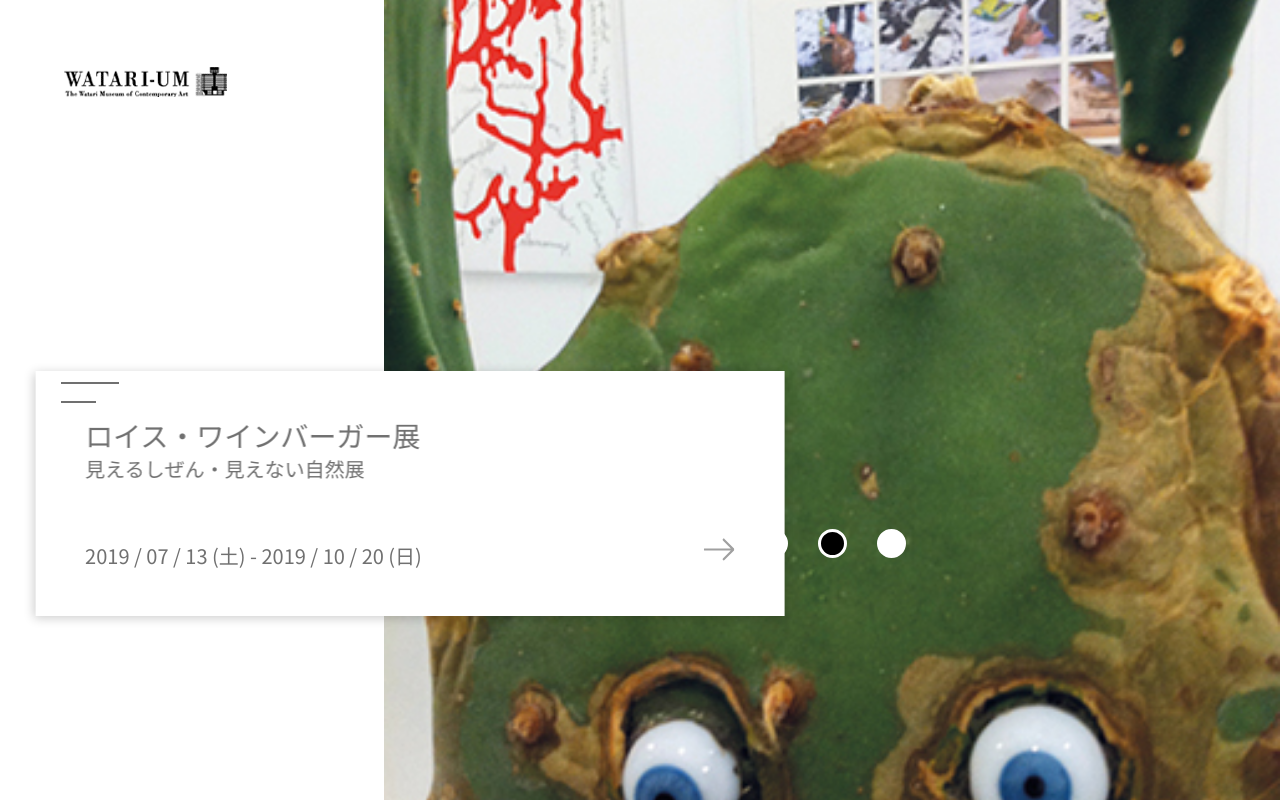
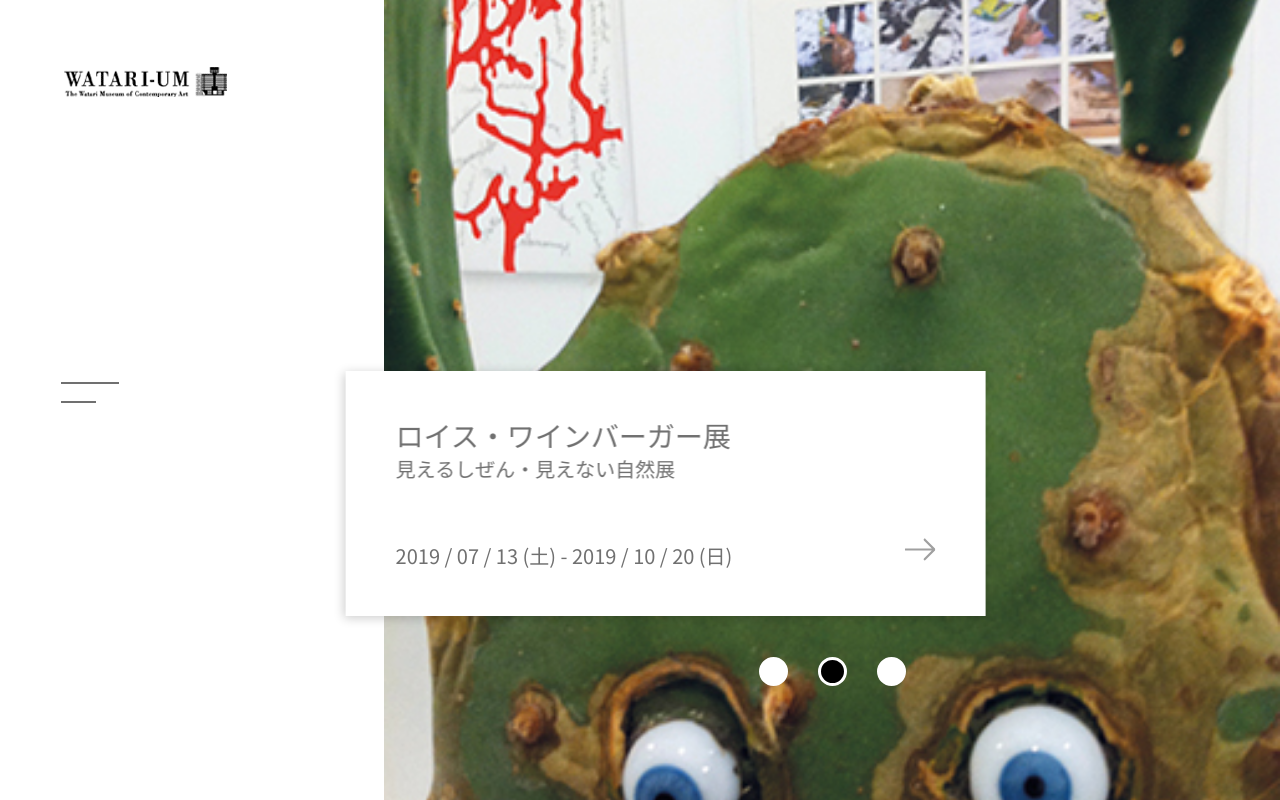
Before and after one commit to yutaroyoshikawa/watarium, a React (Create React App) app: page / in a window 1280 px wide. Built offline with nearby package versions, Linux system fonts and the light colour scheme.

Commit message:
ipad対応

```diff
--- a/src/App.tsx
+++ b/src/App.tsx
@@ -205,7 +205,7 @@ const App: React.FC = () => {
 const GlobalStyle = createGlobalStyle`
   @import url('https://fonts.googleapis.com/css?family=Noto+Sans+JP&display=swap');
   ${reset}
-  h1, h2, h3, p, a, address, button, li, span, label, dd, dl, dt, time {
+  h1, h2, h3, p, a, address, button, li, span, label, dd, dl, dt, time, div {
     font-family: 'Noto Sans JP', 'YuGo-Medium', sans-serif;
     font-size: 18px;
   }
--- a/src/components/Calendar.tsx
+++ b/src/components/Calendar.tsx
@@ -2,7 +2,7 @@ import React, { useState, useRef, useEffect } from "react";
 import { TransitionGroup, CSSTransition } from "react-transition-group";
 import { Link } from "react-router-dom";
 import moment from "moment";
-import styled, { css } from "styled-components";
+import styled, { css, keyframes } from "styled-components";
 import { exhibitions, schedules, PostData, TRANSITION_DURATION, TransitionProp } from "../App";
 
 const today = moment();
@@ -11,6 +11,8 @@ const days: number[] = [31, 28, 31, 30, 31, 30, 31, 31, 30, 31, 30, 31];
 
 interface Props {
   type: "exhibitions" | "schedule";
+  isActive: boolean;
+  onSwitch: (isActive: boolean) => void;
 }
 
 const Calendar: React.FC<Props> = props => {
@@ -21,8 +23,8 @@ const Calendar: React.FC<Props> = props => {
   useEffect(() => {
     if (daysSelectorRef.current) {
       daysSelectorRef.current.scrollTo({
-        behavior: "smooth",
-        left: daysSelectorRef.current.clientWidth * (selectedDay / 7)
+        behavior: "auto",
+        left: daysSelectorRef.current.clientWidth * (Math.floor(selectedDay / 7))
       });
     }
     // eslint-disable-next-line
@@ -63,14 +65,14 @@ const Calendar: React.FC<Props> = props => {
   };
 
   const filterItems = (): PostData[] => {
-    const selectedDate = moment(`2019/${selectedMonth}/${selectedDay}`);
+    const selectedDate = moment(`${today.year()}/${selectedMonth}/${selectedDay}`);
 
     switch (props.type) {
       case "exhibitions":
         return exhibitions.filter(
           post =>
-            moment(selectedDate).isAfter(post.start) &&
-            moment(selectedDate).isBefore(post.finish)
+            moment(selectedDate).isAfter(moment(post.start)) &&
+            moment(selectedDate).isBefore(moment(post.finish))
         );
       case "schedule":
         return schedules.filter(
@@ -82,9 +84,10 @@ const Calendar: React.FC<Props> = props => {
   };
 
   return (
-    <Wrapper>
+    <Wrapper onMouseEnter={() => props.onSwitch(true)} onMouseLeave={() => props.onSwitch(false)} onClick={() => props.onSwitch(true)} isActive={props.isActive}>
       <Month>{selectedMonth}月</Month>
-      <DateSelectorWrap>
+      <Day isActive={props.isActive}>{selectedDay}</Day>
+      <DateSelectorWrap isActive={props.isActive}>
         <PreviusWeek onClick={onClickPrevius}>
           <PreviusArrow
             type="image/svg+xml"
@@ -109,7 +112,7 @@ const Calendar: React.FC<Props> = props => {
           />
         </NextWeek>
       </DateSelectorWrap>
-      <ArticlesWrap>
+      <ArticlesWrap isActive={props.isActive}>
         <TransitionGroup>
           {filterItems().map(item => (
             <CSSTransition
@@ -124,6 +127,7 @@ const Calendar: React.FC<Props> = props => {
                   }`}
                   transitionStatus={status}
                   duration={TRANSITION_DURATION}
+                  onClick={() => props.onSwitch(false)}
                 >
                   <ArticleName>
                     {item.title}
@@ -147,8 +151,11 @@ const Calendar: React.FC<Props> = props => {
 
 export default Calendar;
 
+interface CalendarProps {
+  isActive: boolean;
+}
+
 const Wrapper = styled.div`
-  width: 593px;
   height: 100vh;
   border-left: solid 1px #c0c0c0;
   position: fixed;
@@ -157,6 +164,23 @@ const Wrapper = styled.div`
   z-index: 100;
   padding: 122px 0 63px 0;
   box-sizing: border-box;
+  background: #fff;
+  overflow: hidden;
+  transition: all 500ms ease;
+
+  ${(props: CalendarProps) => props.isActive
+      ? css`
+        width: 593px;
+        @media screen and (max-width: 1800px) {
+          border-left: none;
+          box-shadow: -2px 2px 10px 0 rgba(0, 0, 0, 0.2);
+        }
+      `
+      : css`
+        width: 100px;
+        cursor: pointer;
+      `
+  }
 `;
 
 const Month = styled.p`
@@ -165,11 +189,47 @@ const Month = styled.p`
   text-align: center;
 `;
 
+const fadeIn = keyframes`
+  from {
+    opacity: 0;
+  }
+  to {
+    opacity: 1;
+  }
+`;
+
+const Day = styled.p`
+    font-size: 22px;
+    color: #a0a0a0;
+    text-align: center;
+    margin-top: 70px;
+    opacity: 0;
+    animation: ${fadeIn} 500ms ease 1 forwards;
+    animation-delay: 500ms;
+
+    ${(props: CalendarProps) => props.isActive && css`
+          display: none;
+          pointer-events: none;
+        `
+    }
+`;
+
 const DateSelectorWrap = styled.div`
   width: 481px;
   display: flex;
   align-items: center;
   margin: 84px auto;
+  transform: opacity 500ms ease;
+
+  ${(props: CalendarProps) => props.isActive
+      ? css`
+        opacity: 1;
+      `
+      : css`
+        opacity: 0;
+        pointer-events: none;
+      `
+  }
 `;
 
 const DaysWrap = styled.div`
@@ -245,13 +305,26 @@ const PreviusArrow = styled.object`
 `;
 
 const ArticlesWrap = styled.dl`
-  margin-left: 85px;
+  margin: 0 50px 0 85px;
   width: 100%;
+  overflow: hidden;
+  text-overflow: ellipsis;
+  white-space: nowrap;
+
+  ${(props: CalendarProps) => !props.isActive && css`
+      display: none;
+      pointer-events: none;
+    `
+  }
 `;
 
 const ArticleName = styled.dd`
   font-size: 18px;
   color: #707070;
+  display: inline;
+  overflow: hidden;
+  text-overflow: ellipsis;
+  white-space: nowrap;
 `;
 
 const ArticleTime = styled.dt`
--- a/src/pages/About.tsx
+++ b/src/pages/About.tsx
@@ -29,8 +29,10 @@ const About: React.FC<Props> = props => {
 };
 
 const Wrapper = styled.div`
-  padding: 328px 0 116px 0;
-  width: 995px;
+  padding: 328px 50px 116px 50px;
+  width: 100%;
+  box-sizing: border-box;
+  max-width: 995px;
   margin: 0 auto;
   ${(props: TransitionProp) => {
     switch (props.transitionStatus) {
--- a/src/pages/Exhibitions.tsx
+++ b/src/pages/Exhibitions.tsx
@@ -30,6 +30,7 @@ const useEchibition = (): number | null => {
 };
 
 const Exhibitions: React.FC<Props> = props => {
+  const [isActiveCalendar, setIsActiveCalender] = useState<boolean>(false);
   const exhibitionIndex = useEchibition();
   const latestExhibition = exhibitions.sort((a, b) =>
     a.start > b.start ? -1 : 1
@@ -37,11 +38,12 @@ const Exhibitions: React.FC<Props> = props => {
 
   return (
     <>
-      <Calendar type="exhibitions" />
+      <Calendar type="exhibitions" isActive={isActiveCalendar} onSwitch={setIsActiveCalender} />
       {exhibitionIndex !== null ? (
         <Wrap
           transitionStatus={props.transitionStatus}
           duration={props.duration}
+          isActiveCalendar={isActiveCalendar}
         >
           <SumbnailWrap>
             <Sumbnail
@@ -72,6 +74,7 @@ const Exhibitions: React.FC<Props> = props => {
         <Wrap
           transitionStatus={props.transitionStatus}
           duration={props.duration}
+          isActiveCalendar={isActiveCalendar}
         >
           <SumbnailWrap>
             <Sumbnail
@@ -98,12 +101,30 @@ const Exhibitions: React.FC<Props> = props => {
 
 export default Exhibitions;
 
+interface WrapProp extends TransitionProp {
+  isActiveCalendar: boolean;
+}
+
 const Wrap = styled.div`
-  padding: 218px 593px 218px 0;
   margin: 0 auto;
   box-sizing: border-box;
+  transition: padding 500ms ease;
+  @media screen and (max-width: 1900px) {
+    padding: 10vw 100px 10vw 0;
+  }
 
-  ${(props: TransitionProp) => {
+  ${(props: WrapProp) => props.isActiveCalendar
+    ? css`
+      @media screen and (min-width: 1901px) {
+        padding: 218px 593px 218px 0;
+      }
+    `
+    : css`
+      padding: 218px 164px 218px 0;
+    `
+  }
+
+  ${(props: WrapProp) => {
     switch (props.transitionStatus) {
       case "entering":
         return css`
@@ -132,16 +153,21 @@ const SumbnailWrap = styled.div`
   justify-content: center;
   transform: translateX(100px);
   margin-bottom: 240px;
+  @media screen and (max-width: 1900px) {
+    transform: translateX(60px);
+  }
 `;
 
 const InfoCard = styled.div`
-  width: 749px;
+  width: 50vw;
+  max-width: 749px;
+  min-width: 512px;
   height: 245px;
   padding: 50px;
   box-sizing: border-box;
   position: absolute;
   z-index: 2;
-  transform: translate(-9vw, 420px);
+  transform: translate(-9vw, 22vw);
   display: flex;
   flex-direction: column;
   justify-content: space-between;
@@ -186,17 +212,23 @@ const Date = styled.time`
 `;
 
 const Sumbnail = styled.img`
-  width: 734px;
-  height: 621px;
+  width: 45vw;
+  max-width: 734px;
+  min-width: 460px;
+  height: 35vw;
+  max-height: 621px;
+  min-height: 380px;
   object-fit: cover;
 `;
 
 const ExhibitionContent = styled.p`
   width: 100%;
+  max-width: 990px;
   font-size: 16px;
   color: #9d9d9d;
   line-height: 40px;
-  padding: 0 80px 0 100px;
+  padding: 0 40px;
+  margin: 0 auto;
   text-align: justify;
   box-sizing: border-box;
 `;
--- a/src/pages/Home.tsx
+++ b/src/pages/Home.tsx
@@ -1,5 +1,5 @@
 import React, { useState, useEffect } from "react";
-import { Link } from "react-router-dom";
+import { Link, useHistory } from "react-router-dom";
 import styled, { css, keyframes } from "styled-components";
 import { TransitionGroup, CSSTransition } from "react-transition-group";
 import { TransitionProp, exhibitions } from "../App";
@@ -41,6 +41,15 @@ const useSlideshow = (): [number, (index: number) => void] => {
 
 const Home: React.FC<Prop> = props => {
   const [index, setIndex] = useSlideshow();
+  const history = useHistory();
+
+  const onClickSumbnail = (
+    e: React.MouseEvent<HTMLImageElement>,
+    url: string
+  ) => {
+    e.preventDefault();
+    history.push(url);
+  };
 
   return (
     <Wrap transitionStatus={props.transitionStatus} duration={props.duration}>
@@ -58,6 +67,16 @@ const Home: React.FC<Prop> = props => {
             <Sumbnail
               src={exhibitions[index].sumbnail}
               alt={exhibitions[index].title}
+              onClick={e =>
+                onClickSumbnail(
+                  e,
+                  `/exhibitions?name=${exhibitions[index].title}${
+                    exhibitions[index].subtitle
+                      ? exhibitions[index].subtitle
+                      : ""
+                  }`
+                )
+              }
             />
             <NavWrapper>
               {exhibitions.map((_, itemIndex) => (
@@ -159,7 +178,9 @@ const Sumbnail = styled.img`
 `;
 
 const InfoCard = styled(Link)`
-  width: 749px;
+  width: 50vw;
+  max-width: 749px;
+  min-width: 512px;
   height: 245px;
   padding: 50px;
   box-sizing: border-box;
@@ -173,6 +194,10 @@ const InfoCard = styled(Link)`
   background-color: #fff;
   cursor: pointer;
   transition: box-shadow 300ms ease;
+
+  @media screen and (max-width: 1900px) {
+    transform: translateX(-13vw);
+  }
 
   ${(props: TransitionProp) => {
     switch (props.transitionStatus) {
@@ -315,7 +340,7 @@ const Date = styled.time`
 
 const NavWrapper = styled.div`
   position: relative;
-  bottom: 158px;
+  bottom: 30px;
   z-index: 3;
   display: flex;
   margin: 84px auto;
--- a/src/pages/Membership.tsx
+++ b/src/pages/Membership.tsx
@@ -196,8 +196,11 @@ const Membership: React.FC = () => {
 };
 
 const Wrapper = styled.div`
-  width: 820px;
+  width: 100%;
+  max-width: 990px;
   margin: 221px auto;
+  padding: 0 50px;
+  box-sizing: border-box;
 `;
 
 const HeadingWrapper = styled.section`
@@ -221,9 +224,11 @@ const RequestButton = styled.button`
   outline: none;
   cursor: pointer;
   margin: auto;
+  background-color: #fff;
 `;
 
 const Overview = styled.p`
+  width: 100%;
   font-size: 15px;
   color: #707070;
   line-height: 32px;
--- a/src/pages/Schedule.tsx
+++ b/src/pages/Schedule.tsx
@@ -29,12 +29,13 @@ const useSchedule = (): number | null => {
 };
 
 const Schedule: React.FC<Props> = props => {
+  const [isActiveCalender, setIsActiveCalender] = useState<boolean>(false);
   const scheduleIndex = useSchedule();
   const latestSchedule = schedules.sort((a, b) => a.start > b.start ? -1 : 1)[0];
 
   return (
-    <Wrap>
-      <Calendar type="schedule" />
+    <Wrap isActiveCalendar={isActiveCalender} duration={props.duration} transitionStatus={props.transitionStatus}>
+      <Calendar type="schedule" isActive={isActiveCalender} onSwitch={setIsActiveCalender} />
       {
         scheduleIndex !== null
         ? (
@@ -76,13 +77,50 @@ const Schedule: React.FC<Props> = props => {
 
 export default Schedule;
 
+interface WrapProp extends TransitionProp {
+  isActiveCalendar: boolean;
+}
+
 const Wrap = styled.div`
-  padding-right: 630px;
   box-sizing: border-box;
+  @media screen and (max-width: 1900px) {
+    padding: 0 130px 0 30px;
+  }
+
+  ${(props: WrapProp) => props.isActiveCalendar && css`
+        @media screen and (min-width: 1901px) {
+          padding-right: 630px;
+        }
+      `
+  }
+
+  ${(props: WrapProp) => {
+    switch (props.transitionStatus) {
+      case "entering":
+        return css`
+          opacity: 0;
+        `;
+      case "entered":
+        return css`
+          opacity: 1;
+          transition: opacity ${props.duration}ms ease;
+        `;
+      case "exited":
+        return css`
+          opacity: 1;
+        `;
+      case "exiting":
+        return css`
+          opacity: 0;
+          transition: opacity ${props.duration}ms ease;
+        `;
+    }
+  }}
 `;
 
 const ScheduleWrap = styled.div`
-  width: 965px;
+  width: 100%;
+  max-width: 965px;
   margin: 218px auto;
 
   ${(props: TransitionProp) => {
@@ -119,6 +157,7 @@ const SubTitle = styled.span`
   color: #707070;
   display: block;
   margin-top: 30px;
+  line-height: 50px;
 `;
 
 const SumbnailWrapper = styled.figure`
```
